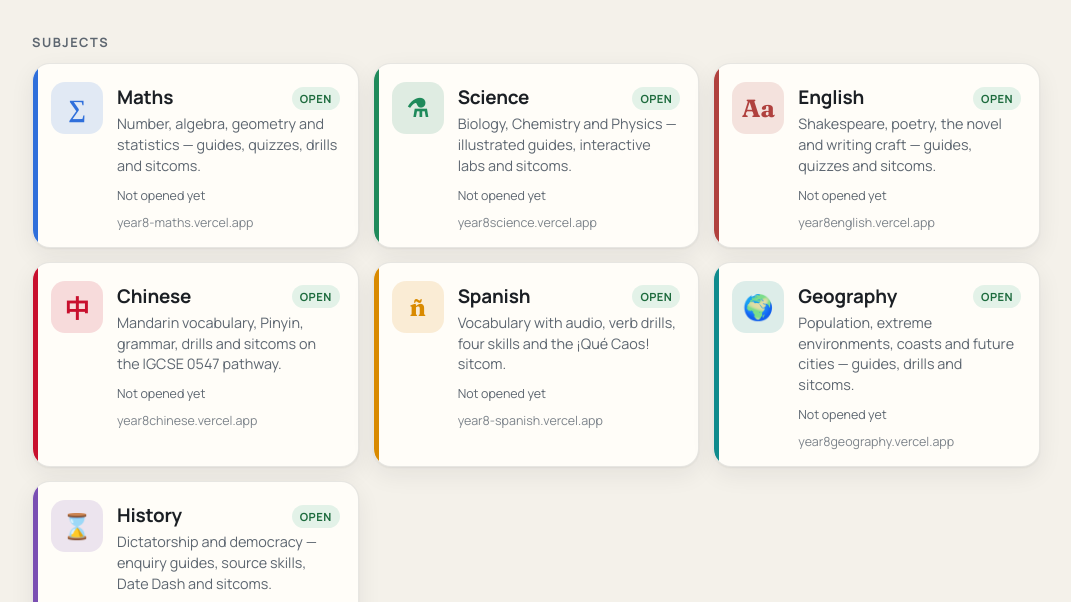
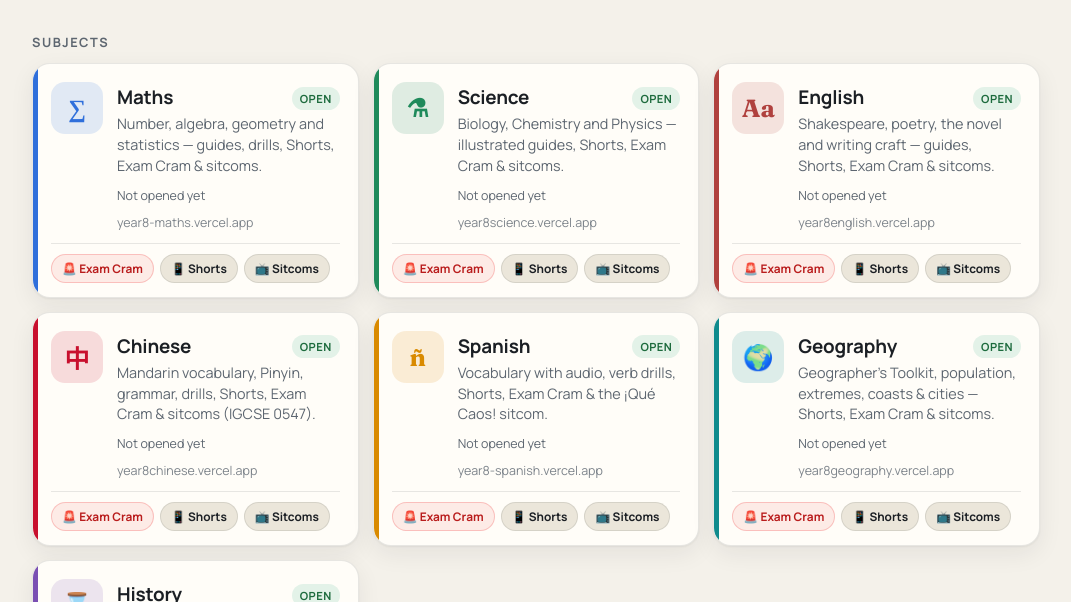
Before and after one commit to mayank201181/Year8allsubjects, a plain HTML site: page index.html in a window 1280 px wide. Shown: the part 180-782 px from the top of the page, without its empty margins (104-1175 px from the left). Drawn offline with Linux system fonts and the light colour scheme.

Commit message:
Add one-tap Exam Cram, Shorts, and Sitcoms quick links on every subject card

```diff
--- a/index.html
+++ b/index.html
@@ -93,20 +93,37 @@ h2 {
   grid-template-columns: repeat(auto-fill, minmax(min(100%, 300px), 1fr));
 }
 .card {
-  position: relative; display: flex; gap: 14px; align-items: flex-start;
+  position: relative; display: flex; flex-direction: column;
   background: var(--card); border: 1px solid var(--line); border-radius: 18px;
-  padding: 18px 18px 16px; text-decoration: none; color: inherit;
+  padding: 18px 18px 14px; color: inherit;
   box-shadow: var(--shadow); overflow: hidden;
   transition: transform .18s ease, box-shadow .18s ease;
-  min-height: 118px;
+  min-height: 132px;
 }
 .card::before {
   content: ""; position: absolute; inset: 0 auto 0 0; width: 5px; background: var(--accent);
 }
-a.card:hover { transform: translateY(-2px); box-shadow: var(--shadow-hover); }
-a.card:active { transform: translateY(0); }
-a.card:focus-visible { outline: 3px solid var(--accent); outline-offset: 2px; }
+.card-main {
+  display: flex; gap: 14px; align-items: flex-start; text-decoration: none; color: inherit;
+}
+.card:hover { transform: translateY(-2px); box-shadow: var(--shadow-hover); }
+.card:active { transform: translateY(0); }
+.card-main:focus-visible { outline: 3px solid var(--accent); outline-offset: 2px; border-radius: 10px; }
 .card.soon { opacity: .78; cursor: default; }
+.quick-links {
+  display: flex; flex-wrap: wrap; gap: 6px; margin-top: 12px; padding-top: 10px;
+  border-top: 1px solid var(--line);
+}
+.qpill {
+  display: inline-flex; align-items: center; gap: 4px; padding: 5px 10px;
+  border-radius: 999px; font-size: .74rem; font-weight: 700; text-decoration: none;
+  background: var(--bg2); color: var(--ink); border: 1px solid var(--line);
+  transition: background .15s ease, color .15s ease, border-color .15s ease;
+}
+.qpill:hover { background: color-mix(in srgb, var(--accent) 16%, var(--card)); border-color: var(--accent); }
+.qpill.cram { color: #b91c1c; background: color-mix(in srgb, #ef4444 10%, var(--card)); border-color: color-mix(in srgb, #ef4444 26%, transparent); }
+@media (prefers-color-scheme: dark) { :root:not([data-theme="light"]) .qpill.cram { color: #fca5a5; } }
+:root[data-theme="dark"] .qpill.cram { color: #fca5a5; }
 .glyph {
   flex: none; width: 52px; height: 52px; border-radius: 14px;
   display: grid; place-items: center; font-size: 1.55rem; font-weight: 700;
@@ -180,20 +197,20 @@ footer { margin-top: 28px; font-size: .78rem; color: var(--muted); text-align: c
 <script>
 // ---- Edit this list to add or change subjects. Leave url empty for "Being built". ----
 const SUBJECTS = [
-  { id: "maths",     name: "Maths",     glyph: "∑",  accent: "#2f6fdb", url: "https://year8-maths.vercel.app",
-    blurb: "Number, algebra, geometry and statistics — guides, quizzes, drills and sitcoms." },
-  { id: "science",   name: "Science",   glyph: "⚗", accent: "#1f8a5b", url: "https://year8science.vercel.app",
-    blurb: "Biology, Chemistry and Physics — illustrated guides, interactive labs and sitcoms." },
-  { id: "english",   name: "English",   glyph: "Aa", accent: "#b0413e", url: "https://year8english.vercel.app",
-    blurb: "Shakespeare, poetry, the novel and writing craft — guides, quizzes and sitcoms." },
-  { id: "chinese",   name: "Chinese",   glyph: "中", accent: "#c8102e", url: "https://year8chinese.vercel.app",
-    blurb: "Mandarin vocabulary, Pinyin, grammar, drills and sitcoms on the IGCSE 0547 pathway." },
-  { id: "spanish",   name: "Spanish",   glyph: "ñ",  accent: "#d98a00", url: "https://year8-spanish.vercel.app",
-    blurb: "Vocabulary with audio, verb drills, four skills and the ¡Qué Caos! sitcom." },
-  { id: "geography", name: "Geography", glyph: "🌍", accent: "#0f8b8d", url: "https://year8geography.vercel.app",
-    blurb: "Population, extreme environments, coasts and future cities — guides, drills and sitcoms." },
-  { id: "history",   name: "History",   glyph: "⌛", accent: "#7a4fb3", url: "https://year8-history.vercel.app",
-    blurb: "Dictatorship and democracy — enquiry guides, source skills, Date Dash and sitcoms." },
+  { id: "maths",     name: "Maths",     glyph: "∑",  accent: "#2f6fdb", url: "https://year8-maths.vercel.app", sitcom: "/episodes",
+    blurb: "Number, algebra, geometry and statistics — guides, drills, Shorts, Exam Cram & sitcoms." },
+  { id: "science",   name: "Science",   glyph: "⚗", accent: "#1f8a5b", url: "https://year8science.vercel.app", sitcom: "/lessons/claude-sitcom.html",
+    blurb: "Biology, Chemistry and Physics — illustrated guides, Shorts, Exam Cram & sitcoms." },
+  { id: "english",   name: "English",   glyph: "Aa", accent: "#b0413e", url: "https://year8english.vercel.app", sitcom: "/watch",
+    blurb: "Shakespeare, poetry, the novel and writing craft — guides, Shorts, Exam Cram & sitcoms." },
+  { id: "chinese",   name: "Chinese",   glyph: "中", accent: "#c8102e", url: "https://year8chinese.vercel.app", sitcom: "/episodes",
+    blurb: "Mandarin vocabulary, Pinyin, grammar, drills, Shorts, Exam Cram & sitcoms (IGCSE 0547)." },
+  { id: "spanish",   name: "Spanish",   glyph: "ñ",  accent: "#d98a00", url: "https://year8-spanish.vercel.app", sitcom: "/episodes",
+    blurb: "Vocabulary with audio, verb drills, Shorts, Exam Cram & the ¡Qué Caos! sitcom." },
+  { id: "geography", name: "Geography", glyph: "🌍", accent: "#0f8b8d", url: "https://year8geography.vercel.app", sitcom: "/episodes",
+    blurb: "Geographer's Toolkit, population, extremes, coasts & cities — Shorts, Exam Cram & sitcoms." },
+  { id: "history",   name: "History",   glyph: "⌛", accent: "#7a4fb3", url: "https://year8-history.vercel.app", sitcom: "/episodes",
+    blurb: "Dictatorship and democracy — enquiry guides, source skills, Shorts, Exam Cram & sitcoms." },
 ];
 const EXTRAS = [
   { subject: "maths",   label: "Maths",   name: "Class test prep — Year 8 Maths", url: "https://vanshika-maths-test.vercel.app" },
@@ -235,9 +252,15 @@ function render() {
         <p>${esc(s.blurb)}</p>
         ${live ? `<div class="meta"><span>${opened ? "Last opened " + ago(opened) : "Not opened yet"}</span><span class="host">${esc(host)}</span></div>` : ""}
       </div>`;
+    const quick = live ? `
+      <div class="quick-links">
+        <a class="qpill cram" href="${esc(s.url)}/cram" data-id="${s.id}">🚨 Exam Cram</a>
+        <a class="qpill" href="${esc(s.url)}/shorts" data-id="${s.id}">📱 Shorts</a>
+        <a class="qpill" href="${esc(s.url)}${esc(s.sitcom || "/episodes")}" data-id="${s.id}">📺 Sitcoms</a>
+      </div>` : "";
     return live
-      ? `<a class="card" style="--accent:${s.accent}" href="${esc(s.url)}" data-id="${s.id}">${inner}</a>`
-      : `<div class="card soon" style="--accent:${s.accent}" aria-disabled="true">${inner}</div>`;
+      ? `<div class="card" style="--accent:${s.accent}"><a class="card-main" href="${esc(s.url)}" data-id="${s.id}">${inner}</a>${quick}</div>`
+      : `<div class="card soon" style="--accent:${s.accent}" aria-disabled="true"><div class="card-main">${inner}</div></div>`;
   }).join("");
 
   const ex = document.getElementById("extras");
```
